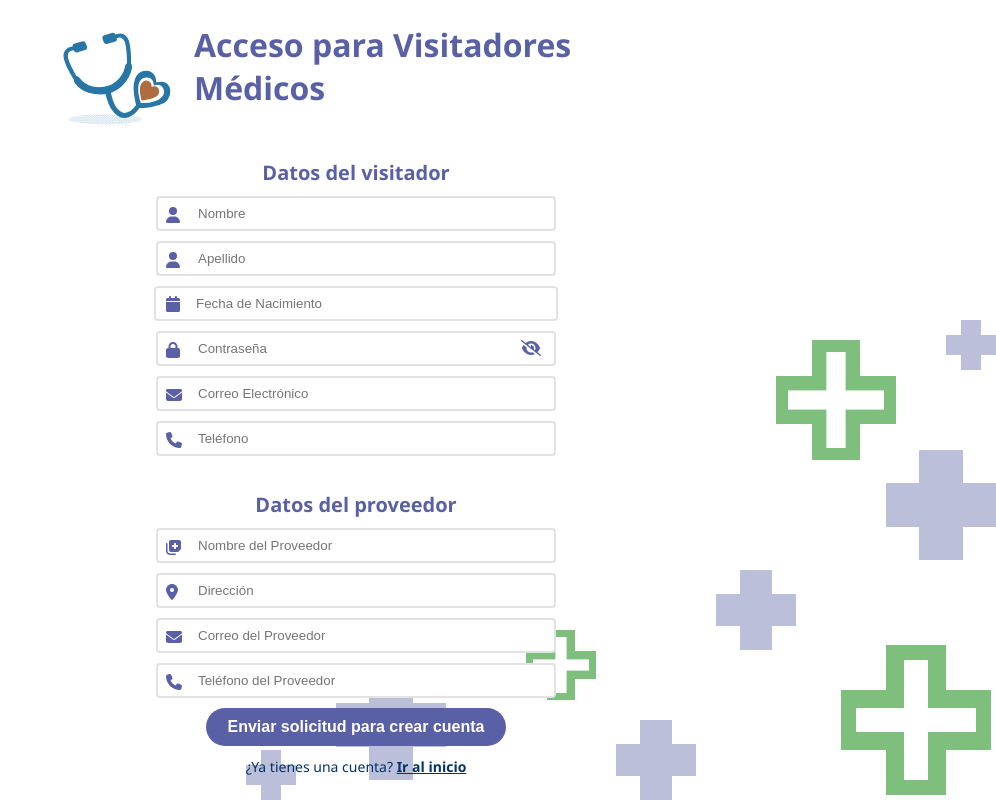
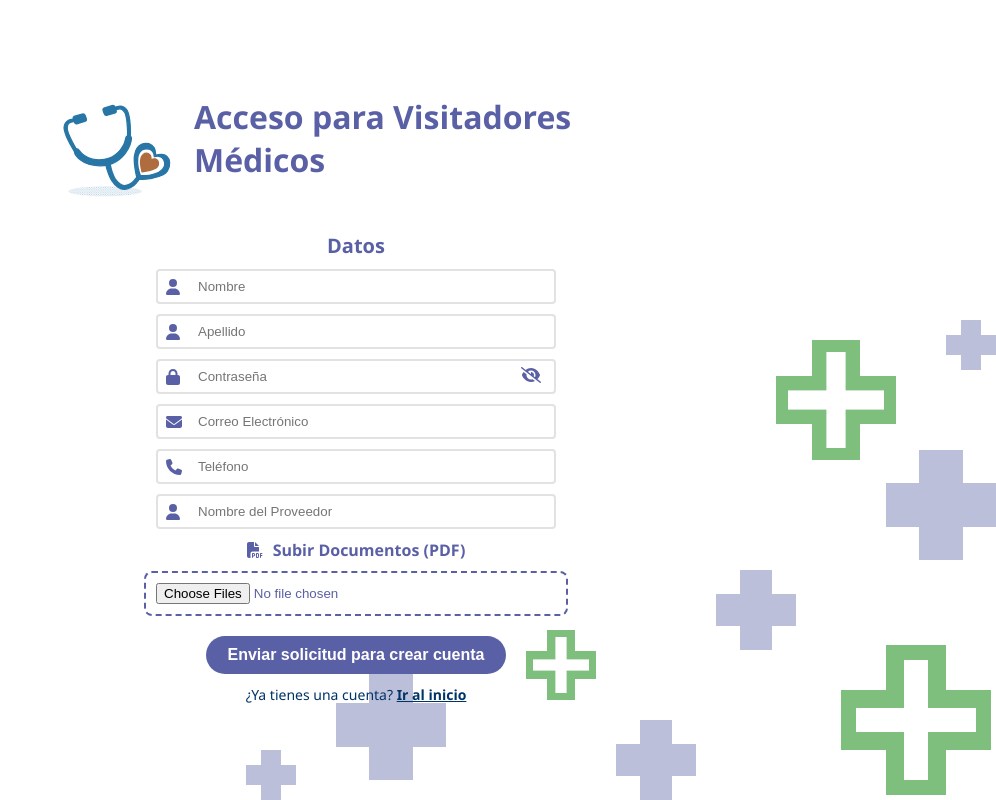
Before and after one commit to DufreyM/ERP-frontend, a React (Vite) app: page /visitador in a window 1280 px wide. Shown: the whole page, without its empty margins (284-1280 px from the left). Built offline with nearby package versions, Linux system fonts and the light colour scheme; the HTML template or start-up script is replaced by a standard one.

Commit message:
Visitadores
Subir archivos y eliminar campos innecesarios

```diff
--- a/src/Screens/Visitadores/Visitadores.jsx
+++ b/src/Screens/Visitadores/Visitadores.jsx
@@ -2,10 +2,9 @@ import React, { useState } from 'react';
 import BackgroundCross from '../../components/BackgroundCross/BackgroundCross';
 import IconoInput from '../../components/Inputs/InputIcono';
 import InputPassword from '../../components/Inputs/InputPassword';
-import InputDates from '../../components/Inputs/InputDates';
 import ButtonForm from '../../components/ButtonForm/ButtonForm';
 import { FontAwesomeIcon } from '@fortawesome/react-fontawesome';
-import { faUser, faCalendar, faLock, faEnvelope, faPhone, faNotesMedical, faLocationDot } from '@fortawesome/free-solid-svg-icons';
+import { faUser, faLock, faEnvelope, faPhone, faFilePdf } from '@fortawesome/free-solid-svg-icons';
 import Isotipo from '../../assets/svg/isotipoEconofarma.svg';
 import { useNavigate } from 'react-router-dom';
 import ButtonText from '../../components/ButtonText/ButtonText';
@@ -13,15 +12,12 @@ import ButtonText from '../../components/ButtonText/ButtonText';
 const Visitadores = () => {
     const [nombre, setNombre] = useState('');
     const [apellido, setApellido] = useState('');
-    const [fecha, setFecha] = useState(null);
     const [password, setPassword] = useState('');
     const [showPassword, setShowPassword] = useState(false);
     const [email, setEmail] = useState('');
     const [telefono, setTelefono] = useState('');
     const [proveedor, setProveedor] = useState('');
-    const [direccion, setDireccion] = useState('');
-    const [emailProveedor, setEmailProveedor] = useState('');
-    const [telefonoProveedor, setTelefonoProveedor] = useState('');
+    const [documentos, setDocumentos] = useState([]);
     const [error, setError] = useState('');
     const [message, setMessage] = useState('');
     const navigate = useNavigate();
@@ -30,38 +26,40 @@ const Visitadores = () => {
         setShowPassword(!showPassword);
     };
 
+    const handleFileChange = (e) => {
+        const files = Array.from(e.target.files);
+        const pdfFiles = files.filter(file => file.type === 'application/pdf');
+
+        if (pdfFiles.length !== files.length) {
+            setError('Solo se permiten archivos PDF');
+            return;
+        }
+
+        setDocumentos(pdfFiles);
+        setError('');
+    };
+
     const handleSubmit = async () => {
         setError('');
         setMessage('');
 
-        let fechaFormateada = null;
-        if (fecha instanceof Date && !isNaN(fecha)) {
-            const year = fecha.getFullYear();
-            const month = String(fecha.getMonth() + 1).padStart(2, '0');
-            const day = String(fecha.getDate()).padStart(2, '0');
-            fechaFormateada = `${year}-${month}-${day}`;
-        }
+        const formData = new FormData();
+        formData.append('nombre', nombre);
+        formData.append('apellido', apellido);
+        formData.append('password', password);
+        formData.append('email', email);
+        formData.append('telefono', telefono);
+        formData.append('proveedor', proveedor);
 
-        const data = {
-            nombre,
-            apellido,
-            fechaNacimiento: fechaFormateada,
-            password,
-            email,
-            telefono,
-            proveedor,
-            direccion,
-            emailProveedor,
-            telefonoProveedor,
-        };
+        // Agregar documentos
+        documentos.forEach((doc, index) => {
+            formData.append(`documentos`, doc);
+        });
 
         try {
             const response = await fetch(`${import.meta.env.VITE_API_URL}/auth/register-visitador`, {
                 method: 'POST',
-                headers: {
-                    'Content-Type': 'application/json',
-                },
-                body: JSON.stringify(data),
+                body: formData,
             });
 
             if (!response.ok) {
@@ -111,7 +109,7 @@ const Visitadores = () => {
                 </div>
 
                 <h2 style={{ color: '#5a60a5', fontFamily: 'Segoe UI', fontWeight: 'bold', marginBottom: '10px', fontSize: '20px' }}>
-                    Datos del visitador
+                    Datos
                 </h2>
 
                 {/* Inputs */}
@@ -128,12 +126,6 @@ const Visitadores = () => {
                     value={apellido}
                     onChange={(e) => setApellido(e.target.value)}
                     name="apellido"
-                />
-                <InputDates
-                    icono={faCalendar}
-                    placeholder="Fecha de Nacimiento"
-                    selected={fecha}
-                    onChange={(date) => setFecha(date)}
                 />
                 <InputPassword
                     showPassword={showPassword}
@@ -158,39 +150,62 @@ const Visitadores = () => {
                     onChange={(e) => setTelefono(e.target.value)}
                     name="telefono"
                 />
-
-                <h2 style={{ color: '#5a60a5', fontFamily: 'Segoe UI', fontWeight: 'bold', margin: '25px 0 10px 0', fontSize: '20px', alignSelf: 'flex-middle' }}>
-                    Datos del proveedor
-                </h2>
-
                 <IconoInput
-                    icono={faNotesMedical}
+                    icono={faUser}
                     placeholder="Nombre del Proveedor"
                     value={proveedor}
                     onChange={(e) => setProveedor(e.target.value)}
                     name="proveedor"
                 />
-                <IconoInput
-                    icono={faLocationDot}
-                    placeholder="Dirección"
-                    value={direccion}
-                    onChange={(e) => setDireccion(e.target.value)}
-                    name="direccion"
-                />
-                <IconoInput
-                    icono={faEnvelope}
-                    placeholder="Correo del Proveedor"
-                    value={emailProveedor}
-                    onChange={(e) => setEmailProveedor(e.target.value)}
-                    name="emailProveedor"
-                />
-                <IconoInput
-                    icono={faPhone}
-                    placeholder="Teléfono del Proveedor"
-                    value={telefonoProveedor}
-                    onChange={(e) => setTelefonoProveedor(e.target.value)}
-                    name="telefonoProveedor"
-                />
+
+                {/* Input para subir documentos PDF */}
+                <div style={{
+                    width: '100%',
+                    maxWidth: '400px',
+                    marginBottom: '20px',
+                    display: 'flex',
+                    flexDirection: 'column',
+                    alignItems: 'center'
+                }}>
+                    <label style={{
+                        display: 'flex',
+                        alignItems: 'center',
+                        gap: '10px',
+                        color: '#5a60a5',
+                        fontFamily: 'Segoe UI',
+                        fontWeight: 'bold',
+                        marginBottom: '10px',
+                        cursor: 'pointer'
+                    }}>
+                        <FontAwesomeIcon icon={faFilePdf} style={{ color: '#5a60a5' }} />
+                        Subir Documentos (PDF)
+                    </label>
+                    <input
+                        type="file"
+                        multiple
+                        accept=".pdf"
+                        onChange={handleFileChange}
+                        style={{
+                            width: '100%',
+                            padding: '10px',
+                            border: '2px dashed #5a60a5',
+                            borderRadius: '8px',
+                            backgroundColor: 'transparent',
+                            color: '#5a60a5',
+                            cursor: 'pointer'
+                        }}
+                    />
+                    {documentos.length > 0 && (
+                        <div style={{
+                            marginTop: '10px',
+                            fontSize: '12px',
+                            color: '#5a60a5',
+                            textAlign: 'center'
+                        }}>
+                            {documentos.length} archivo(s) seleccionado(s)
+                        </div>
+                    )}
+                </div>
 
                 {/* Botón de enviar */}
                 <ButtonForm text="Enviar solicitud para crear cuenta" onClick={handleSubmit} />
```
